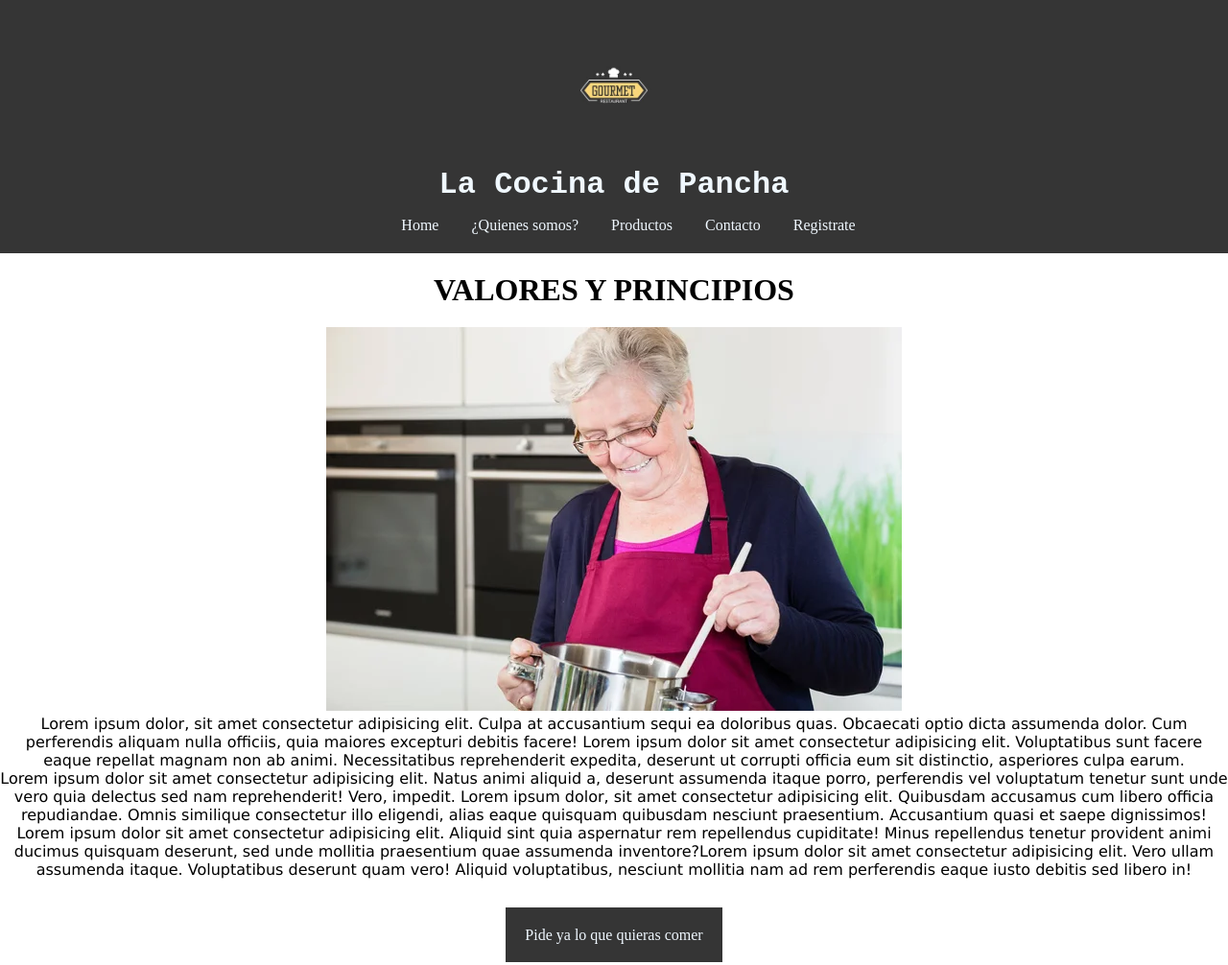
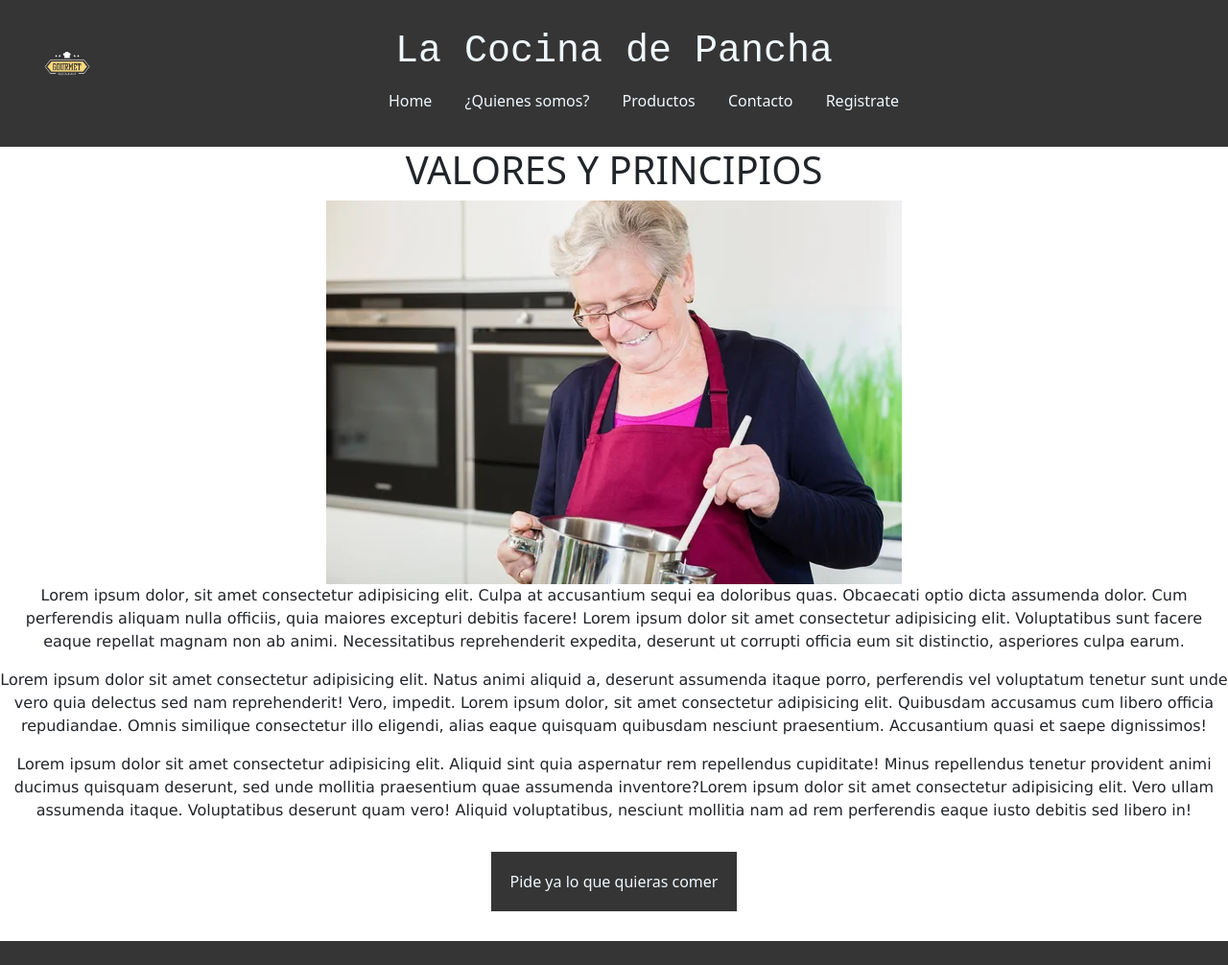
Before and after one commit to FrancoChiclana/Entrega-Final, a plain HTML site: page index.html in a window 1280 px wide. Shown: the top 1006 px of the page at 96% size. Drawn offline with nearby package versions, Linux system fonts and the light colour scheme.

Commit message:
desde-cero

```diff
--- a/css/style.css
+++ b/css/style.css
@@ -8,6 +8,8 @@
 
 /* style header */
 header{
+    display: grid;
+    grid-template-rows: 10px;
     background-color: #353535;
     text-align: center;
     padding: 20px;
@@ -15,8 +17,8 @@ header{
 
 header img{
     align-items: center;
-    width: 150px;
-    height: 150px;
+    width: 100px;
+    height: 100px;
 }
 
 header h1{
@@ -45,10 +47,9 @@ main{
 
 }
 
-main h1{
+main h2{
     margin-top: 20px;
     margin-bottom: 20px;
-
 }
 
 .texto-principal{
@@ -58,7 +59,6 @@ main h1{
 
 .img-principal{
     display: inline;
-
 }
 
 .pie-imagen{
--- a/index.html
+++ b/index.html
@@ -3,6 +3,9 @@
 <head>
     <meta charset="UTF-8">
     <meta name="viewport" content="width=device-width, initial-scale=1.0">
+    <!-- link de mi BT -->
+    <link href="https://cdn.jsdelivr.net/npm/bootstrap@5.3.3/dist/css/bootstrap.min.css" rel="stylesheet" integrity="sha384-QWTKZyjpPEjISv5WaRU9OFeRpok6YctnYmDr5pNlyT2bRjXh0JMhjY6hW+ALEwIH" crossorigin="anonymous">
+    <!-- link de mi css -->
     <link rel="stylesheet" href="./css/style.css">
     <title>Cocina de Pancha</title>
 </head>
```
